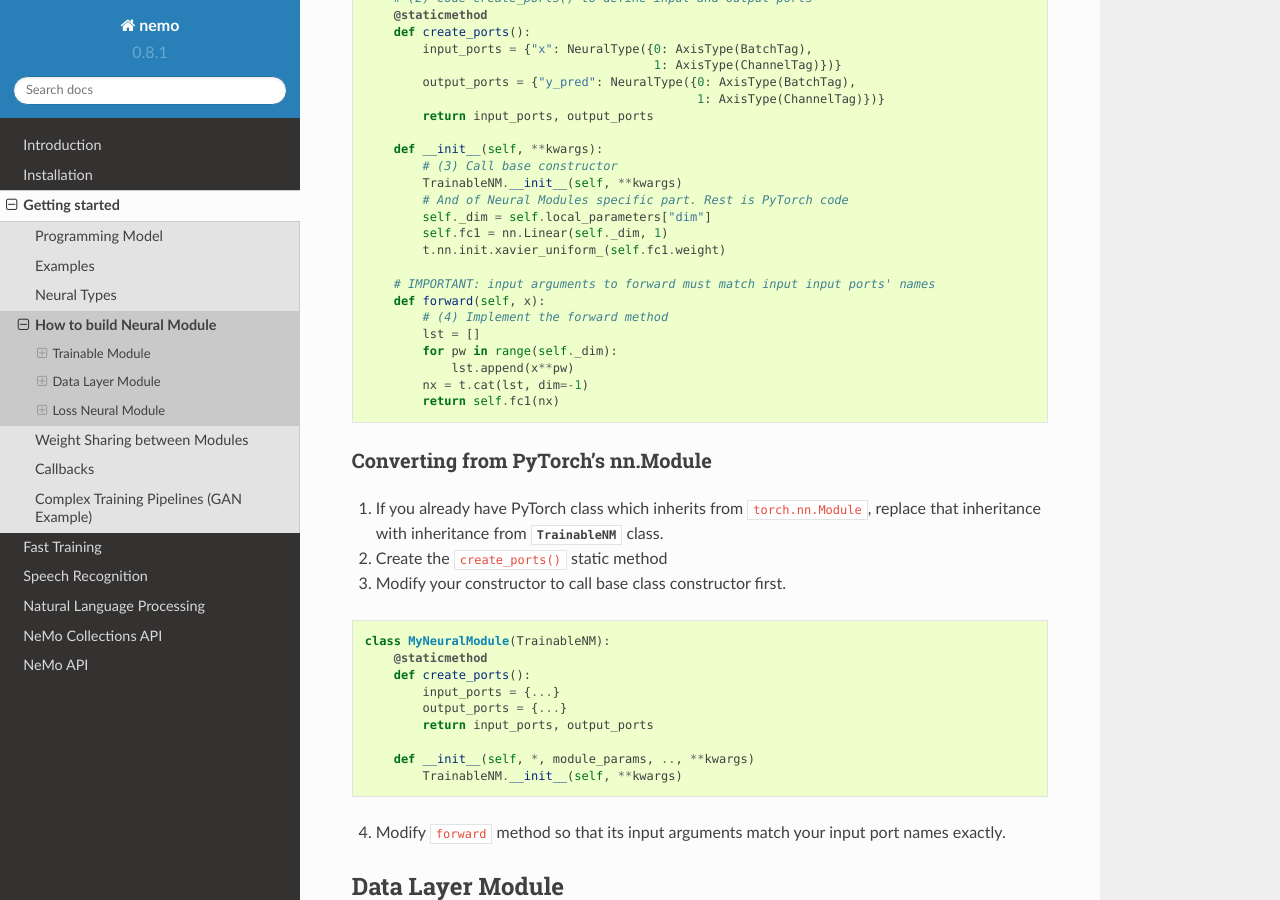
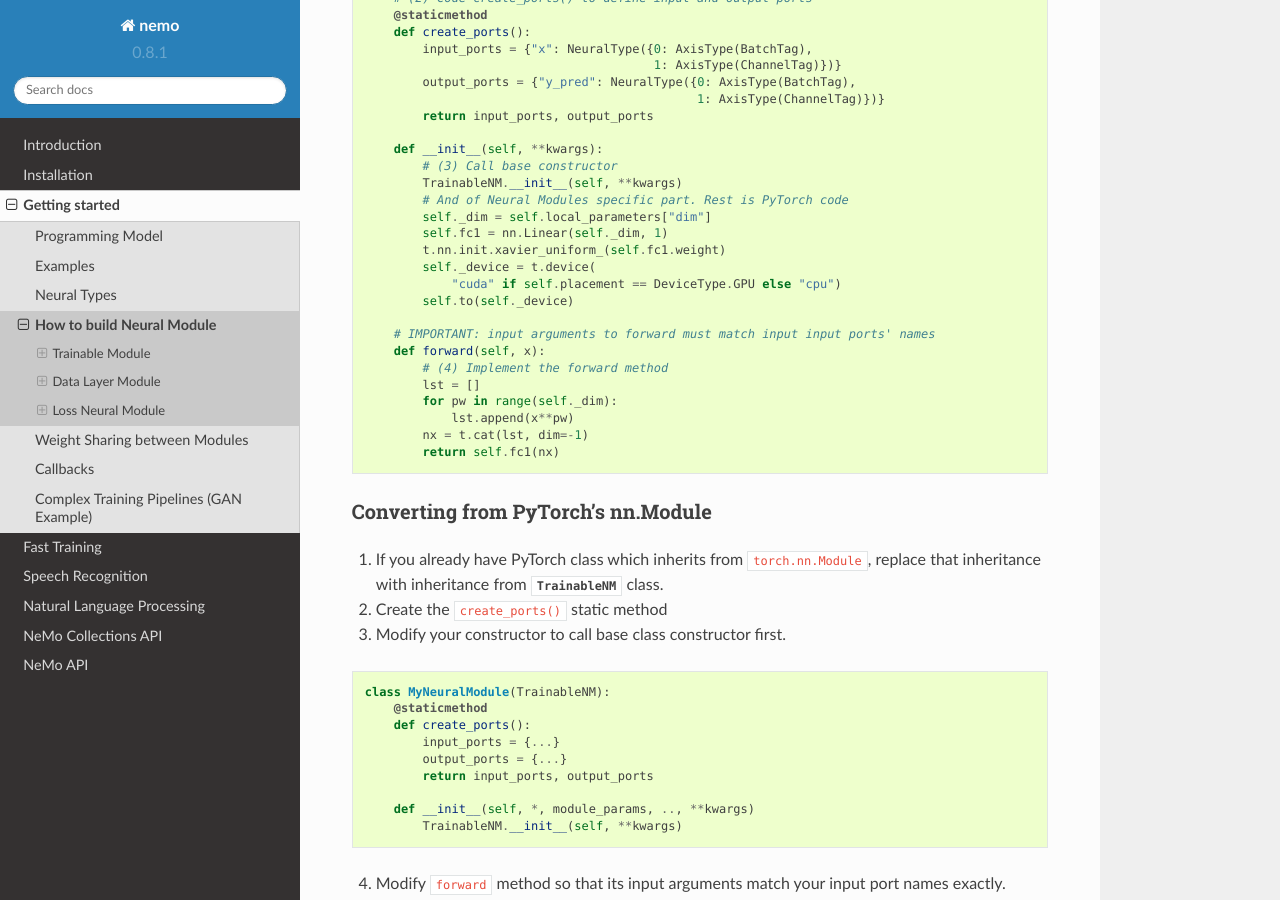
Before and after one commit to backend-engineer1/NEMO, a Sphinx documentation site: the page built from docs/sources/source/tutorials/custommodules.rst, in a window 1280 px wide and 900 px high, scrolled down 1836 px. Built offline with Sphinx 7.4.7 and the Read the Docs theme 2.0.0, drawn with Linux system fonts in a browser that asks for light colours.

Commit message:
adding necessary information in tutorial example of taylornet to make it work
Signed-off-by: Yang Zhang <yangzhang@nvidia.com>

```diff
--- a/docs/sources/source/tutorials/custommodules.rst
+++ b/docs/sources/source/tutorials/custommodules.rst
@@ -80,6 +80,9 @@ Example 1
             self._dim = self.local_parameters["dim"]
             self.fc1 = nn.Linear(self._dim, 1)
             t.nn.init.xavier_uniform_(self.fc1.weight)
+            self._device = t.device(
+                "cuda" if self.placement == DeviceType.GPU else "cpu")
+            self.to(self._device)
 
         # IMPORTANT: input arguments to forward must match input input ports' names
         def forward(self, x):
```
